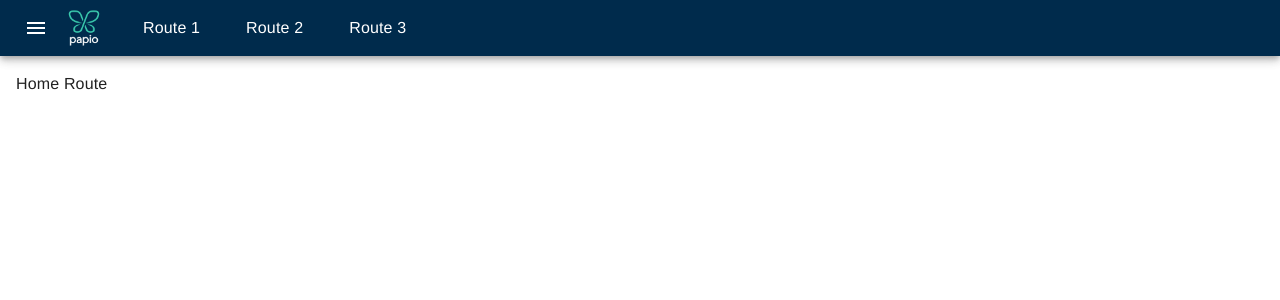
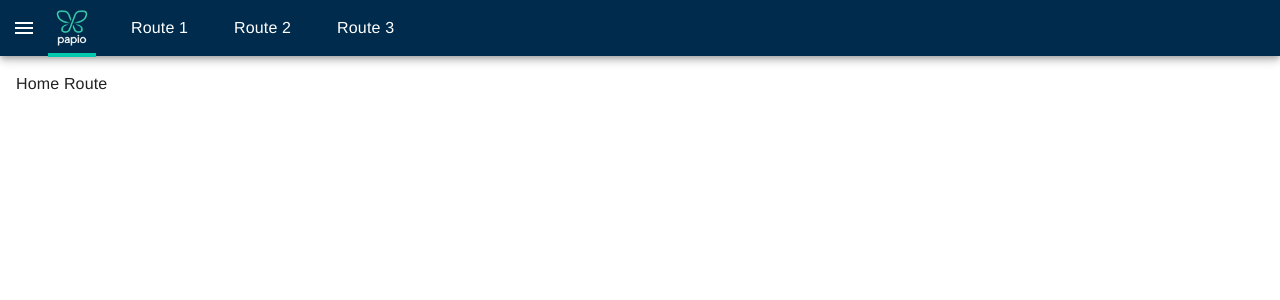
Before and after one commit to papiocloudsoftware/cra-template, a React (Create React App) app in the folder template/: page / in a window 1280 px wide. Shown: the top 300 px of the page. Built offline with nearby package versions, Linux system fonts and the light colour scheme; what miragejs would draw is missing.

Commit message:
added navigation styling to home page

```diff
--- a/template/src/components/navigation/header.tsx
+++ b/template/src/components/navigation/header.tsx
@@ -13,9 +13,6 @@ import { HomeLink } from "./links";
 const useStyles = makeStyles({
   group: {
     paddingLeft: "6px !important",
-    "&:first-child": {
-      marginLeft: "12px"
-    },
     "& > *": {
       marginLeft: "6px",
       marginRight: "6px"
@@ -25,13 +22,7 @@ const useStyles = makeStyles({
     display: "flex",
     width: "100%",
     height: "100%",
-    alignItems: "center",
-    "& > *": {
-      marginLeft: "10px",
-      paddingLeft: "13px",
-      marginRight: "10px",
-      paddingRight: "13px"
-    }
+    alignItems: "center"
   },
   toolbarUserItems: {
     width: "100px",
@@ -59,37 +50,48 @@ const useStyles = makeStyles({
     height: "calc(100% - 6px)",
     alignItems: "center",
     paddingTop: "4px",
-    paddingBottom: "4px"
+    paddingBottom: "4px",
+    transition: "border 0.5s, background-color 0.25s",
+    "&:hover": {
+      backgroundColor: "#ffffff33"
+    }
   },
   activeRoute: {
+    borderBottomWidth: "4px !important",
+    borderBottomColor: `${ColorPalette.primaryColorLight} !important`,
+    borderTopWidth: "4px !important"
+  },
+  routeLink: {
     display: "flex",
-    borderBottomStyle: "solid",
-    borderBottomWidth: "4px",
-    borderBottomColor: ColorPalette.primaryColorLight,
-    borderTopStyle: "solid",
-    borderTopWidth: "4px",
-    borderTopColor: `${ColorPalette.primaryColorLight}00`,
-    height: "calc(100% - 6px)",
-    alignItems: "center",
-    paddingTop: "4px",
-    paddingBottom: "4px"
+    width: "100%",
+    height: "100%",
+    alignItems: "center"
   }
 });
 
-function NavigationItems() {
-  const location = useLocation();
+interface NavigationItemsProps {
+  readonly activeRoute?: string;
+}
+
+function NavigationItems(props: NavigationItemsProps) {
   const styles = useStyles();
-
   return (
     <div className={styles.toolbarNavigationItems}>
       {Object.keys(RouteDetails)
         .filter((key) => key !== "Home")
         .map((key) => {
           const routeDetail = RouteDetails[key];
-          const className = location.pathname.startsWith(routeDetail.Path) ? styles.activeRoute : styles.route;
+          const classes = [styles.route];
+          if (key === props.activeRoute) {
+            classes.push(styles.activeRoute);
+          }
           return (
-            <div key={key} className={className} style={{ transition: "border 0.5s" }}>
-              <routeDetail.Link>{routeDetail.Text}</routeDetail.Link>
+            <div key={key} className={classes.join(" ")}>
+              <routeDetail.Link className={styles.routeLink}>
+                &nbsp;&nbsp;&nbsp;&nbsp;&nbsp;
+                {routeDetail.Text}
+                &nbsp;&nbsp;&nbsp;&nbsp;&nbsp;
+              </routeDetail.Link>
             </div>
           );
         })}
@@ -106,18 +108,30 @@ export interface HeaderProps {
 }
 
 export function Header(props: HeaderProps) {
+  const location = useLocation();
   const styles = useStyles();
   const MenuIcon = props.menuVisible ? MenuOpenOutlined : MenuOutlined;
+
+  const homeLinkClasses = [styles.route];
+  const activeRouteKey = Object.keys(RouteDetails).find(
+    (key) => key !== "Home" && location.pathname.startsWith(RouteDetails[key].Path)
+  );
+  console.log(activeRouteKey);
+  if (!activeRouteKey) {
+    homeLinkClasses.push(styles.activeRoute);
+  }
 
   return (
     <Toolbar className={styles.group}>
       <StyledTooltip title={props.menuVisible ? "Hide navigation menu" : "Show navigation menu"}>
         <MenuIcon className={styles.menuIcon} onClick={props.toggleMenu} />
       </StyledTooltip>
-      <HomeLink>
-        <SquareLogo className={styles.logo} />
-      </HomeLink>
-      <NavigationItems />
+      <div className={homeLinkClasses.join(" ")}>
+        <HomeLink className={styles.routeLink}>
+          <SquareLogo className={styles.logo} />
+        </HomeLink>
+      </div>
+      <NavigationItems activeRoute={activeRouteKey} />
       <div className={styles.toolbarUserItems}></div>
     </Toolbar>
   );
--- a/template/src/hooks/use-styles.ts
+++ b/template/src/hooks/use-styles.ts
@@ -5,8 +5,7 @@ export const useStyles = makeStyles({
     color: "inherit",
     textDecoration: "none",
     "&:hover": {
-      cursor: "pointer",
-      textDecoration: "underline"
+      cursor: "pointer"
     }
   },
   inputField: {
```
